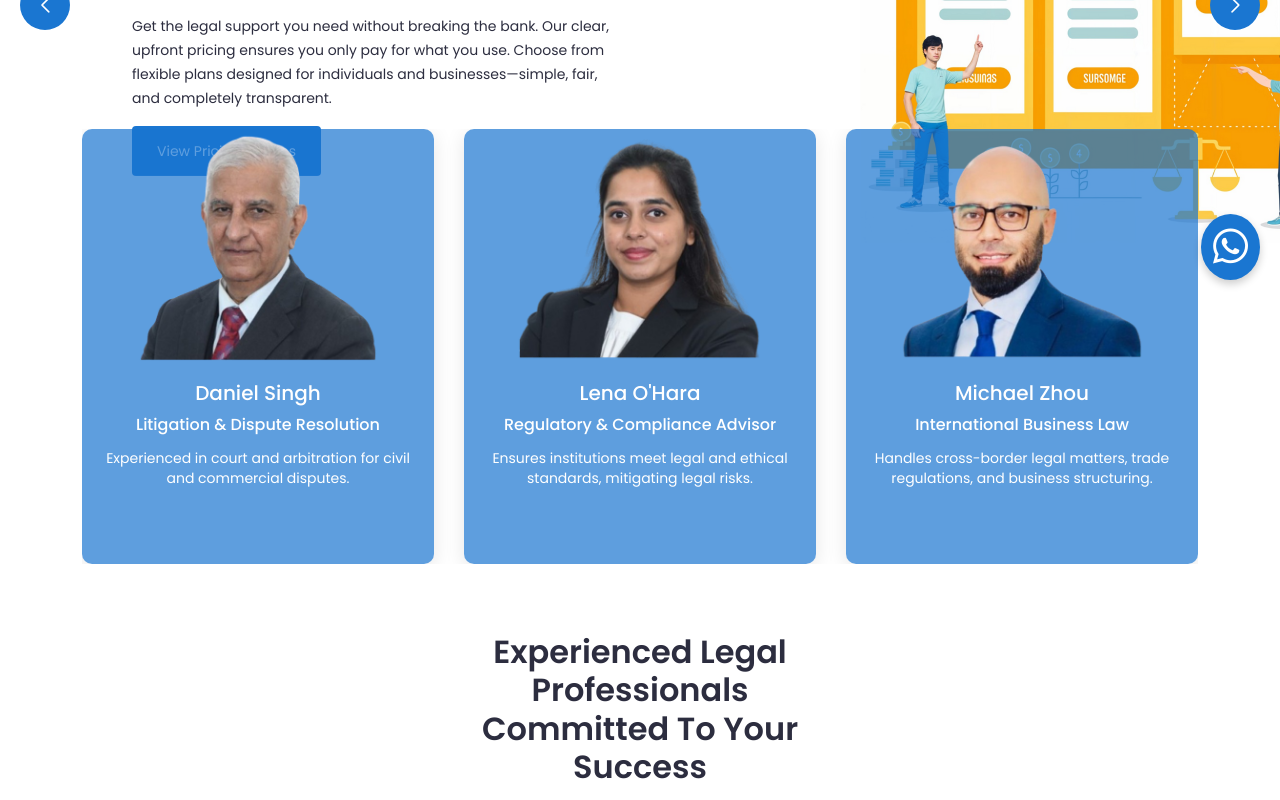
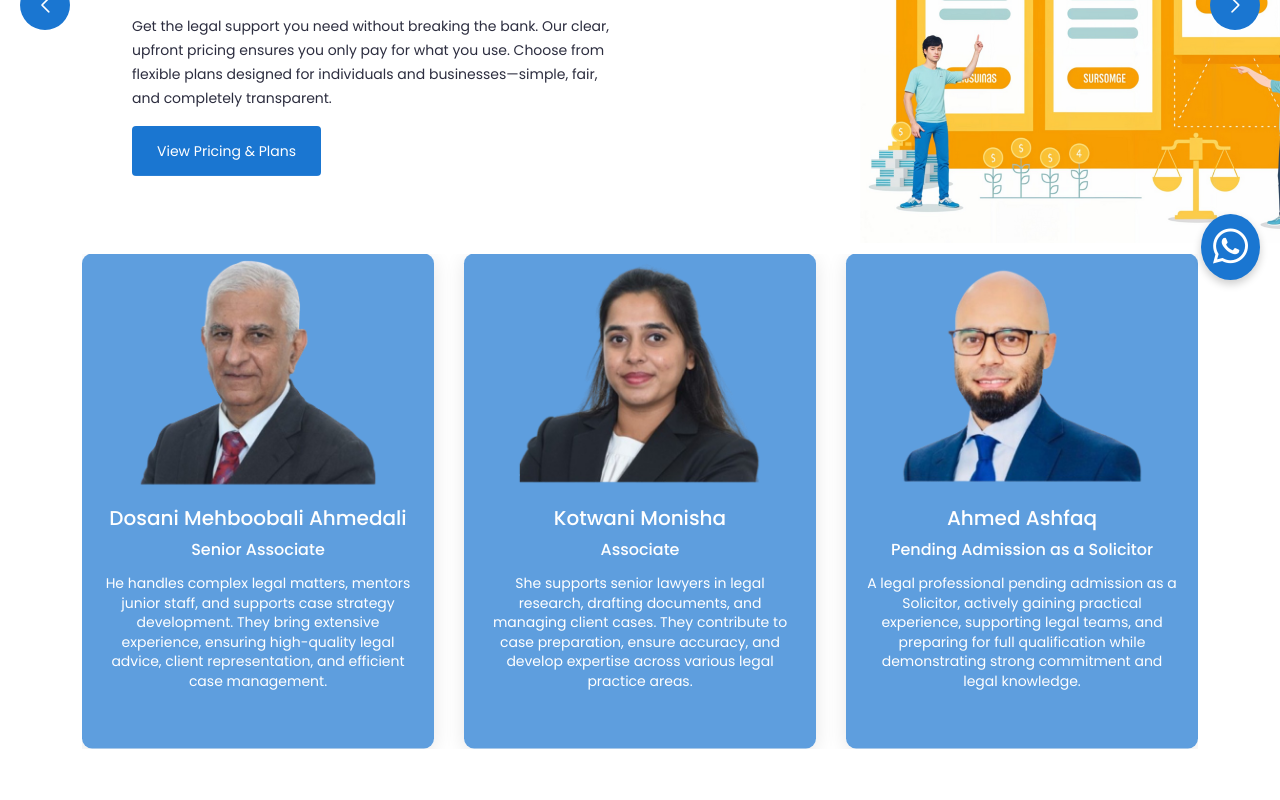
Before and after one commit to buhary98/ask_a_lawyer_website, a React (Create React App) app: page / in a window 1280 px wide. Shown: the part 500-1300 px from the top of the page. Built offline with nearby package versions, Linux system fonts and the light colour scheme.

Commit message:
lawyer component updated

```diff
--- a/src/components/lawyers/Lawyers.css
+++ b/src/components/lawyers/Lawyers.css
@@ -5,21 +5,20 @@
     background: #fff;
     margin: 0;
     padding: 0;
-    height: 230px;
+    height: 450px;
 }
 
 .lawyer .lawyer-inner {
     position: relative;
-    transform: translateY(-40%);
+    transform: translateY(-10%);
     z-index: 9;
 }
 
-.lawyer .lawyer-card {
+.lawyer .lawyer-inner .lawyer-card {
     position: relative;
     overflow: hidden;
-    height: 435px;
+    height: 495px;
     border-radius: 10px;
-    /* display: flex; */
     align-items: center;
     justify-content: center;
     text-align: center;
@@ -27,7 +26,7 @@
     box-shadow: 0 4px 20px rgba(0, 0, 0, 0.1);
 }
 
-.lawyer .lawyer-card img {
+.lawyer .lawyer-inner .lawyer-card img {
     max-width: 70%;
     height: auto;
     object-fit: cover;
@@ -35,17 +34,7 @@
     transition: transform 0.5s ease;
 }
 
-/* .lawyer .lawyer-card:hover img {
-    transform: scale(1.1);
-} */
-
-.lawyer .lawyer-card .lawyer-overlay {
-    /* position: absolute; */
-    /* top: 0;
-    left: 0;
-    right: 0;
-    bottom: 0; */
-    /* background: rgba(26, 118, 209, 0.70); */
+.lawyer .lawyer-inner .lawyer-card .lawyer-overlay {
     color: #fff;
     opacity: 1;
     transition: opacity 0.4s ease;
@@ -56,28 +45,24 @@
     text-align: center;
 }
 
-/* .lawyer .lawyer-card:hover .lawyer-overlay {
-    opacity: 1;
-} */
-
-.lawyer .lawyer-card .lawyer-overlay h4 {
+.lawyer .lawyer-inner .lawyer-card .lawyer-overlay h4 {
     font-size: 20px;
     margin-bottom: 8px;
 }
 
-.lawyer .lawyer-card .lawyer-overlay span {
+.lawyer .lawyer-inner .lawyer-card .lawyer-overlay span {
     font-size: 16px;
     font-weight: 500;
     margin-bottom: 12px;
 }
 
-.lawyer .lawyer-card .lawyer-overlay p {
+.lawyer .lawyer-inner .lawyer-card .lawyer-overlay p {
     font-size: 14px;
     line-height: 1.4;
     color: #fff;
 }
 
-.lawyer .lawyer-card .inner {
+.lawyer .lawyer-inner .lawyer-card .inner {
     overflow: hidden;
     position: relative;
     padding: 30px;
--- a/src/components/lawyers/Lawyers.jsx
+++ b/src/components/lawyers/Lawyers.jsx
@@ -18,66 +18,66 @@ const Lawyers = () => {
   const lawyers = [
     {
       image: LawyerImg1,
-      name: "Ava Martinez",
-      title: "Corporate & Business Law Expert",
+      name: "Chaudhry M. Kamran",
+      title: "Principal Solicitor",
       description:
-        "Specializes in legal compliance, contracts, and governance for businesses of all sizes.",
+        "He leads the legal team, offering strategic advice, overseeing complex cases, ensuring compliance, and maintaining high professional standards while representing clients with expertise, integrity, and dedication.",
     },
     {
       image: LawyerImg2,
-      name: "Daniel Singh",
-      title: "Litigation & Dispute Resolution",
+      name: "Dosani Mehboobali Ahmedali",
+      title: "Senior Associate",
       description:
-        "Experienced in court and arbitration for civil and commercial disputes.",
+        "He handles complex legal matters, mentors junior staff, and supports case strategy development. They bring extensive experience, ensuring high-quality legal advice, client representation, and efficient case management.",
     },
     {
       image: LawyerImg3,
-      name: "Lena O'Hara",
-      title: "Regulatory & Compliance Advisor",
+      name: "Kotwani Monisha",
+      title: "Associate",
       description:
-        "Ensures institutions meet legal and ethical standards, mitigating legal risks.",
+        "She supports senior lawyers in legal research, drafting documents, and managing client cases. They contribute to case preparation, ensure accuracy, and develop expertise across various legal practice areas.",
     },
     {
       image: LawyerImg4,
-      name: "Michael Zhou",
-      title: "International Business Law",
+      name: "Ahmed Ashfaq",
+      title: "Pending Admission as a Solicitor",
       description:
-        "Handles cross-border legal matters, trade regulations, and business structuring.",
+        "A legal professional pending admission as a Solicitor, actively gaining practical experience, supporting legal teams, and preparing for full qualification while demonstrating strong commitment and legal knowledge.",
     },
     {
       image: LawyerImg5,
-      name: "Ava Martinez",
-      title: "Corporate & Business Law Expert",
+      name: "Irene Cheng",
+      title: "Solicitor (Consultant)",
       description:
-        "Specializes in legal compliance, contracts, and governance for businesses of all sizes.",
+        "She offers specialized legal expertise on a flexible basis, advising on complex issues, supporting case strategy, and enhancing the firm’s capabilities without full-time engagement or operational responsibilities.",
     },
     {
       image: LawyerImg6,
-      name: "Daniel Singh",
-      title: "Litigation & Dispute Resolution",
+      name: "Simran Sajhwani",
+      title: "Trainee Solicitor",
       description:
-        "Experienced in court and arbitration for civil and commercial disputes.",
+        "She undergoes structured training across legal departments, gaining hands-on experience in casework, client interaction, and legal procedures, building essential skills toward becoming a fully qualified solicitor.",
     },
     {
       image: LawyerImg7,
-      name: "Lena O'Hara",
-      title: "Regulatory & Compliance Advisor",
+      name: "Ann Cheung",
+      title: "Senior Associate",
       description:
-        "Ensures institutions meet legal and ethical standards, mitigating legal risks.",
+        "She is a seasoned legal professional who manages complex cases, advises clients, mentors junior lawyers, and contributes to strategic decisions, ensuring high-quality legal services and consistent client satisfaction.",
     },
     {
       image: LawyerImg8,
-      name: "Michael Zhou",
-      title: "International Business Law",
+      name: "Soumya Jain",
+      title: "Registered Foreign Lawyer (India)",
       description:
-        "Handles cross-border legal matters, trade regulations, and business structuring.",
+        "She provides expert legal insight on Indian law, supporting cross-border matters, advising on international cases, and collaborating with local teams to ensure culturally informed legal solutions.",
     },
     {
       image: LawyerImg9,
-      name: "Michael Zhou",
-      title: "International Business Law",
+      name: "Rafay Ali",
+      title: "Trainee Solicitor",
       description:
-        "Handles cross-border legal matters, trade regulations, and business structuring.",
+        "He gains practical legal experience under supervision, rotating through various departments, assisting with research, drafting, and client work, while developing skills essential for qualification as a solicitor.",
     },
   ];
 
@@ -121,71 +121,3 @@ const Lawyers = () => {
 };
 
 export default Lawyers;
-
-/* import React from "react";
-import "./Schedule.css";
-
-const Schedule = () => {
-  const scheduleData = [
-    {
-      icon: "fa fa-ambulance",
-      title: "Corporate & Business Law",
-      description:
-        "Corporate & Business Law deals with legal aspects of businesses, ensuring compliance and protecting interests. It covers contracts, corporate structuring, and regulatory matters, assisting startups to large corporations with essential legal documentation and governance.",
-      link: "#",
-      label: "Legal Solutions for Businesses & Enterprises",
-    },
-    {
-      icon: "fa fa-prescription",
-      title: "Litigation & Dispute Resolution",
-      description:
-        "Litigation & Dispute Resolution specializes in handling legal conflicts through mediation, arbitration, or court proceedings. It covers civil and criminal cases, ensuring fair settlements and effective legal representation for individuals, businesses, and organizations.",
-      link: "#",
-      label: "Expert Representation & Conflict Resolution",
-    },
-    {
-      icon: "fa fa-clock",
-      title: "Regulatory & Compliance Law",
-      description:
-        "Regulatory & Compliance Law ensures businesses, institutions, and individuals follow legal regulations, policies, and industry standards. It helps prevent violations, penalties, and risks, ensuring ethical operations and adherence to governmental and corporate requirements.",
-      link: "#",
-      label: "Ensuring Legal Compliance & Risk Management",
-    },
-  ];
-
-  return (
-    <section className="schedule">
-      <div className="container">
-        <div className="schedule-inner">
-          <div className="row">
-            {scheduleData.map((item, index) => (
-              <div
-                className={`col-lg-3 col-md-${index === 2 ? "12" : "6"} col-12`}
-                key={index}
-              >
-                <div
-                  className={`single-schedule ${
-                    index === 0 ? "first" : index === 1 ? "middle" : "last"
-                  }`}
-                >
-                  <div className="inner">
-                    <div className="icon">
-                      <i className={item.icon}></i>
-                    </div>
-                    <div className="single-content">
-                      <span>{item.label}</span>
-                      <h4>{item.title}</h4>
-                      <p>{item.description}</p>
-                    </div>
-                  </div>
-                </div>
-              </div>
-            ))}
-          </div>
-        </div>
-      </div>
-    </section>
-  );
-};
-
-export default Schedule; */
```
